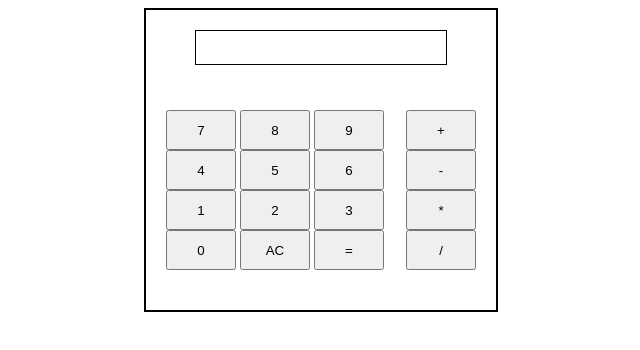
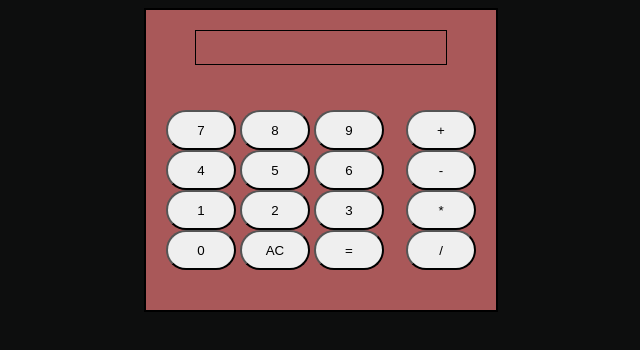
Before and after one commit to PandesalPanpan/calculator, a plain HTML site: page index.html in a window 1280 px wide. Shown: the whole page, without its empty margins (319-959 px from the left). Drawn offline with Linux system fonts and the light colour scheme.

Commit message:
style: a bit of coloring...

```diff
--- a/style.css
+++ b/style.css
@@ -1,6 +1,7 @@
 body {
     display: flex;
     justify-content: center;
+    background-color: #0d0e0e;
 }
 
 .calculator {
@@ -10,7 +11,8 @@ body {
     border: 2px solid black;
     width: 350px;
     height: 300px;
-    gap: 25px
+    gap: 25px;
+    background-color: #a95859;
 }
 
 .calculator-display {
@@ -41,9 +43,14 @@ body {
 .calculator button {
     width: 70px;
     height: 40px;
+    border-radius: 20px;
 }
 
 .button-spacer {
     width: 70px;
     height: 40px;
 }
+
+.calculator button:hover {
+    font-weight: 800;
+}
```
